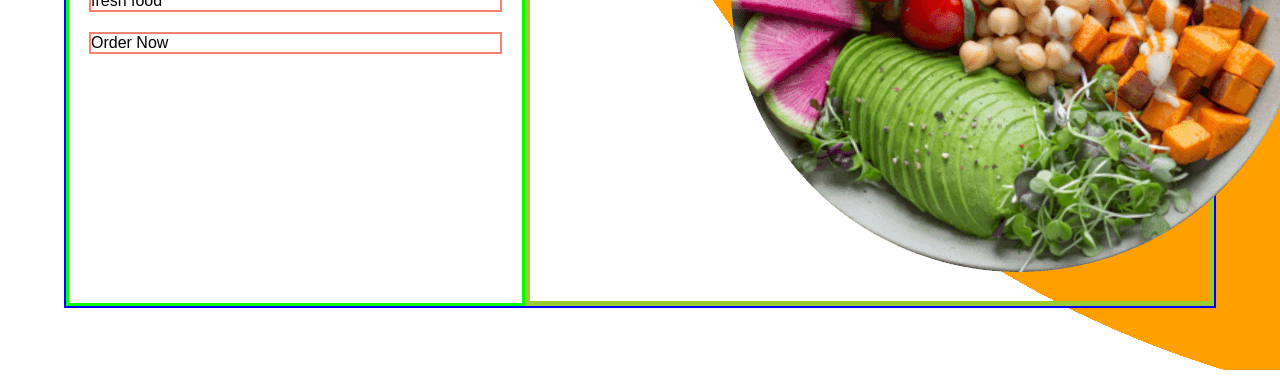
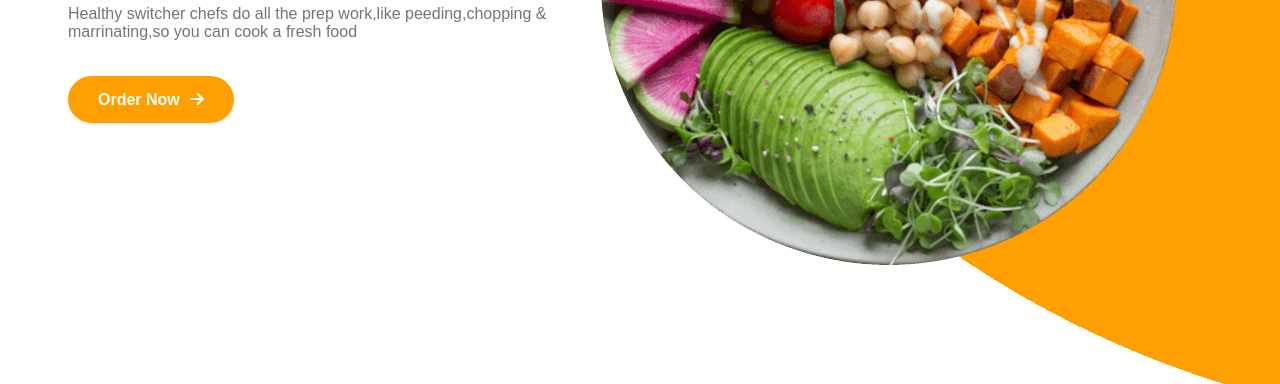
Before and after one commit to nickonyi/Restaurant-page, a website built with webpack: page dist/index.html in a window 1280 px wide. Shown: the part 430-814 px from the top of the page. Built offline with nearby package versions, Linux system fonts and the light colour scheme; a web font is replaced by a local one.

Commit message:
Finish of the header

```diff
--- a/src/index.js
+++ b/src/index.js
@@ -1,9 +1,9 @@
-import { pageHeader, navBar, pageHeaderContent } from "./page-header";
+import { navBar, pageHeaderContent } from "./page-header";
 
 import './style.css';
 
 import '@fortawesome/fontawesome-free/css/all.css'
 
-pageHeader();
+
 navBar();
 pageHeaderContent();
--- a/src/page-header.js
+++ b/src/page-header.js
@@ -1,14 +1,10 @@
 import foodLogo from './food-logo.png';
 import bgImageOne from './bg-img-1.png';
-const wrapper = document.createElement('section');
+const wrapper = document.createElement('div');
 wrapper.classList.add('header');
 document.body.appendChild(wrapper);
 
-function pageHeader() {
 
-
-
-}
 
 function navBar() {
     const navBar = document.createElement('nav');
@@ -75,11 +71,25 @@ function pageHeaderContent() {
 
     const divContentH = document.createElement('h1');
     const divContentPara = document.createElement('p');
+    const divContainBtn = document.createElement('div');
+    divContainBtn.classList.add('div-container-btn');
     const divContentBtn = document.createElement('btn');
+    divContentBtn.classList.add('div-content-btn');
+    divContainBtn.appendChild(divContentBtn);
+
+    const iconLabel = document.createElement("i");
+    iconLabel.classList.add("fa-solid", "fa-arrow-right");
+
+
+
+
+
 
     divContentH.textContent = "Your favourite food delivered Hot & Fresh";
-    divContentPara.textContent = "Healthy switcher chefs do all the prep work,like peeding,chopping and marrinating,so you can cook a fresh food";
+    divContentPara.textContent = "Healthy switcher chefs do all the prep work,like peeding,chopping & marrinating,so you can cook a fresh food";
     divContentBtn.textContent = "Order Now";
+    divContentBtn.appendChild(iconLabel);
+
 
     //creatinng right side divs
     const imageContent = new Image();
@@ -89,7 +99,7 @@ function pageHeaderContent() {
 
     divHeaderContentOne.appendChild(divContentH);
     divHeaderContentOne.appendChild(divContentPara);
-    divHeaderContentOne.appendChild(divContentBtn);
+    divHeaderContentOne.appendChild(divContainBtn);
 
     divHeaderContentTwo.appendChild(imageContent);
 
@@ -100,4 +110,4 @@ function pageHeaderContent() {
 }
 
 
-export { pageHeader, navBar, pageHeaderContent }
+export { navBar, pageHeaderContent }
--- a/src/style.css
+++ b/src/style.css
@@ -10,6 +10,7 @@
 body {
     width: 100vw;
     font-family: 'Alef', sans-serif;
+    background: #fff;
 }
 
 .header {
@@ -17,7 +18,6 @@ body {
     background-size: 120% 170%, cover;
     background-repeat: no-repeat;
     margin: 0;
-    height: 100vh;
     overflow-x: hidden;
     overflow-y: auto;
 }
@@ -73,40 +73,58 @@ nav ul li {
 }
 
 .div-header {
-    border: 2px solid blue;
     display: flex;
     margin-top: 40px;
-    margin-inline: 4rem;
+    margin-inline: 3rem;
     margin-bottom: 90px;
 }
 
 .header-content-1 {
-    border: 3px solid lime;
     padding-inline: 20px;
     display: flex;
     gap: 20px;
     flex-direction: column;
     padding-top: 100px;
-    flex: 4;
-    width: 40%;
+    width: 50%;
 }
 
 .header-content-2 {
-    flex: 1;
-    border: 5px solid yellowgreen;
-    width: 60%;
+    width: 50%;
 }
 
 .header-content-1>h1 {
-    font-size: 2.5rem;
+    font-size: 3.5rem;
+    color: #413f3f;
 }
 
-.header-content-1 * {
-    border: 2px solid salmon;
+.header-content-1>p {
+    font-size: 1rem;
+    color: #757575;
+}
+
+.div-container-btn {
+    margin-top: 30px;
+}
+
+.div-content-btn {
+    background: #FFA000;
+    color: #fff;
+    padding-block: 15px;
+    padding-inline: 30px;
+    font-weight: bold;
+    font-size: 1rem;
+    border-radius: 30px;
+    cursor: pointer;
 }
 
 .content-image {
-    margin-right: 20px;
+    position: relative;
+    right: 240px;
+}
+
+.fa-solid {
+    color: #fff;
+    margin-left: 10px;
 }
 
 
```
Also changed, not shown: dist/main.js.
